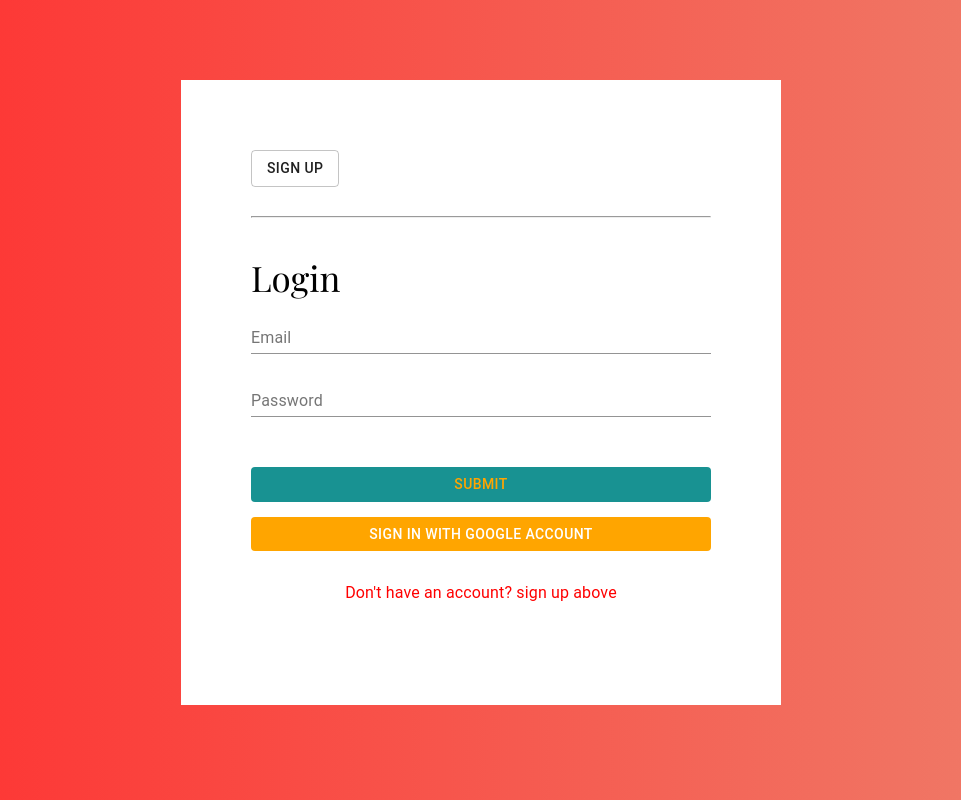
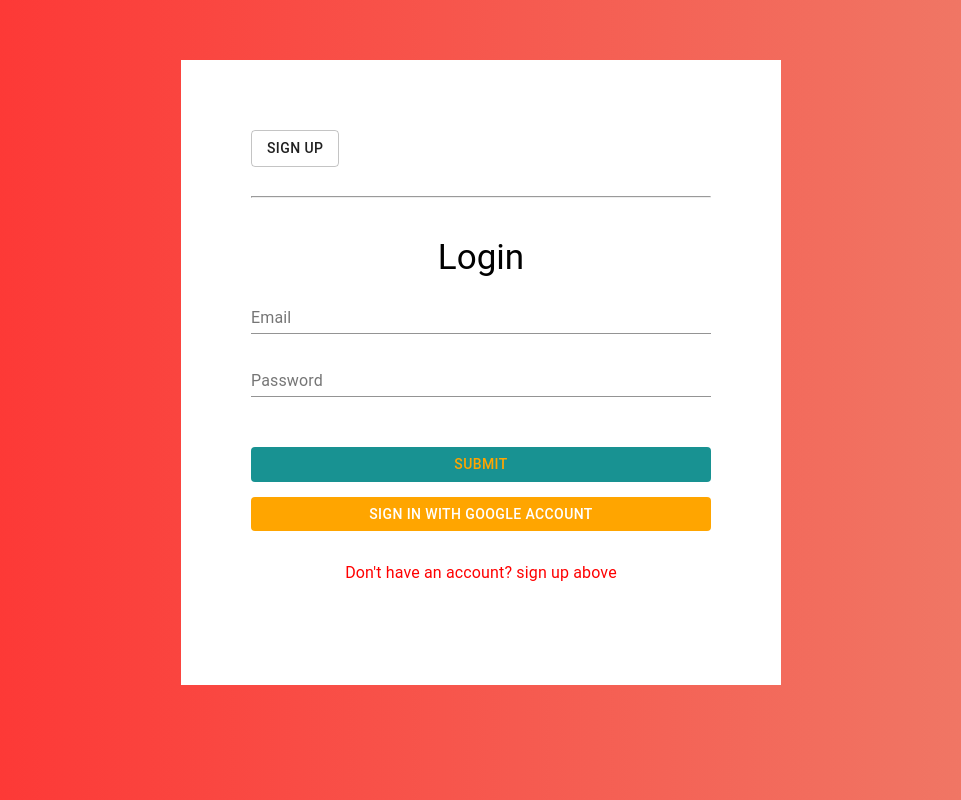
Before and after one commit to Hycient195/Homely, a Next.js app: page /sign_up in a window 1280 px wide. Shown: the whole page, without its empty margins (159-1120 px from the left). Built offline with nearby package versions, Linux system fonts and the light colour scheme.

Commit message:
new commit

```diff
--- a/pages/sign_up/signup.module.css
+++ b/pages/sign_up/signup.module.css
@@ -2,7 +2,7 @@
 
 
 .wrapper_container{
-    padding: 80px 30px;
+    padding: 60px 30px;
     font-family: 'Playfair Display', serif;
     font-style : normal;
     /* margin-top: 90px; */
@@ -110,9 +110,10 @@ div.content{
 
 .login_text{
     font-size: 35px !important;
-    font-family: 'Playfair Display', serif !important;
+    text-align: center;
+    /* font-family: 'Playfair Display', serif !important;
     font-style : normal !important;
-    font-weight: 500 !important;
+    font-weight: 500 !important; */
 }
 
 
@@ -138,11 +139,12 @@ div.textfield_container{
 
 .sign_up_text{
     font-size: 35px !important;
-    font-family: 'Playfair Display', serif !important;
+    /* font-family: 'Playfair Display', serif !important;
     font-style : normal !important;
-    font-weight: 500 !important;
+    font-weight: 500 !important; */
     /* color: red !important; */
-    margin: 30px 0 !important;
+    margin: 20px 0 !important;
+    text-align: center;
 }
 
 div.upload_image{
```
